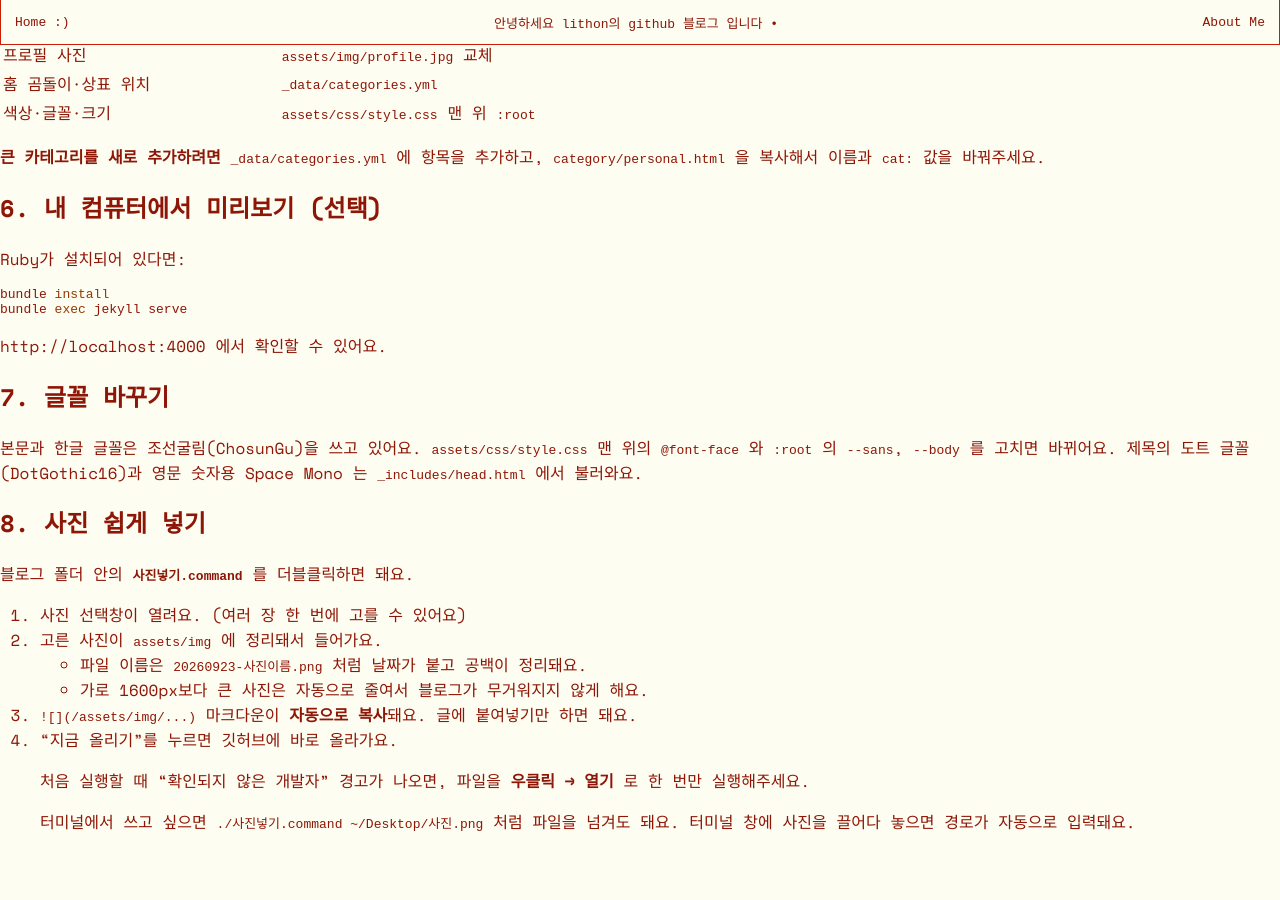
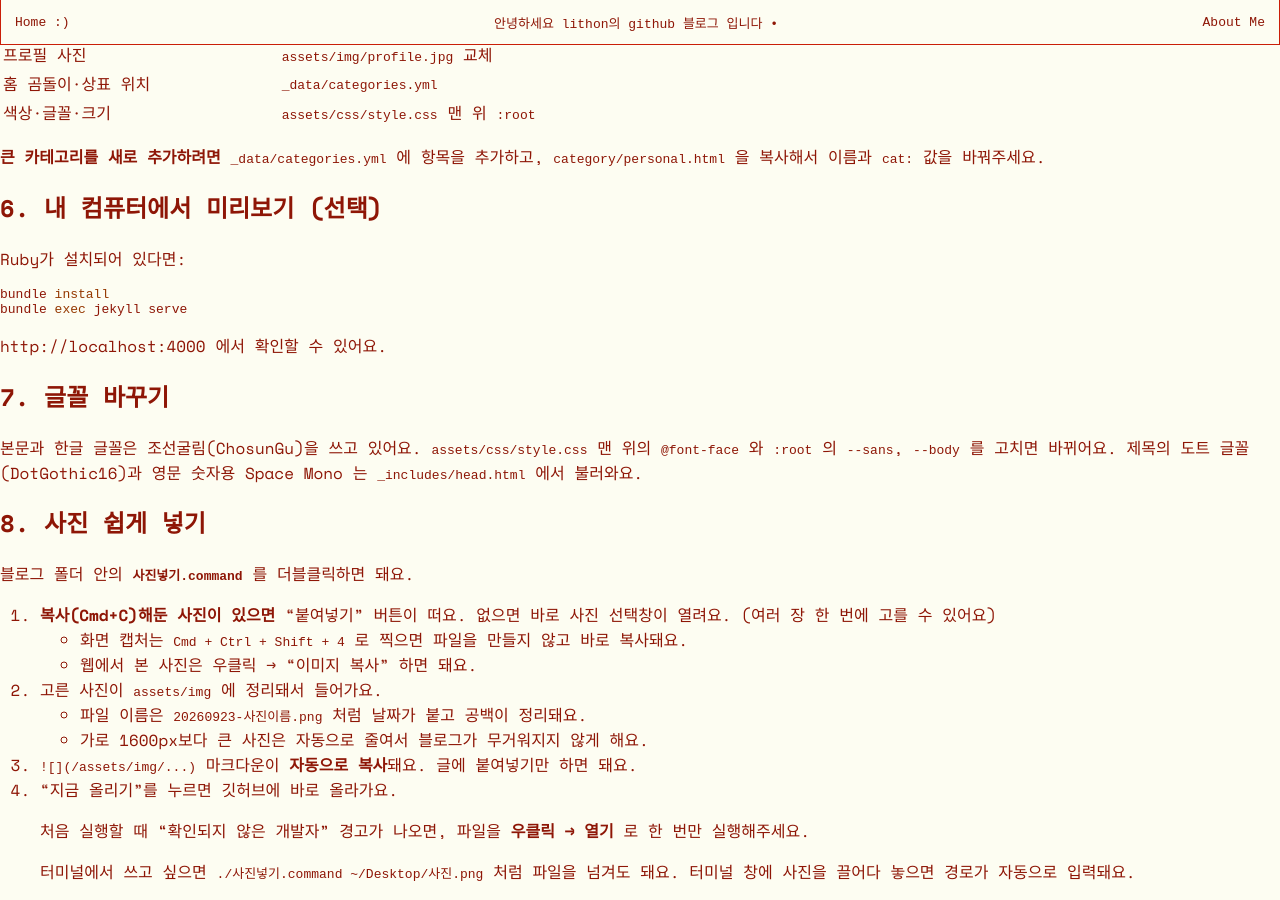
Before and after one commit to lithonhaeun/lithonhaeun.github.io, a Jekyll site: the page built from GUIDE.md, in a window 1280 px wide and 900 px high, scrolled down 1715 px. Built offline with Jekyll 4.4.1, drawn with Linux system fonts in a browser that asks for light colours; some web fonts are replaced; our own code applies the rules of GitHub Pages for plain Markdown files; before the commit the page ends 2565 px from its top, so only the background shows below that.

Commit message:
복사한 사진 붙여넣기 기능

```diff
--- a/GUIDE.md
+++ b/GUIDE.md
@@ -102,7 +102,9 @@ http://localhost:4000 에서 확인할 수 있어요.
 
 블로그 폴더 안의 **`사진넣기.command`** 를 더블클릭하면 돼요.
 
-1. 사진 선택창이 열려요. (여러 장 한 번에 고를 수 있어요)
+1. **복사(Cmd+C)해둔 사진이 있으면** "붙여넣기" 버튼이 떠요. 없으면 바로 사진 선택창이 열려요. (여러 장 한 번에 고를 수 있어요)
+   - 화면 캡처는 `Cmd + Ctrl + Shift + 4` 로 찍으면 파일을 만들지 않고 바로 복사돼요.
+   - 웹에서 본 사진은 우클릭 → "이미지 복사" 하면 돼요.
 2. 고른 사진이 `assets/img` 에 정리돼서 들어가요.
    - 파일 이름은 `20260923-사진이름.png` 처럼 날짜가 붙고 공백이 정리돼요.
    - 가로 1600px보다 큰 사진은 자동으로 줄여서 블로그가 무거워지지 않게 해요.
```
Also changed, not shown: 1 other file.
